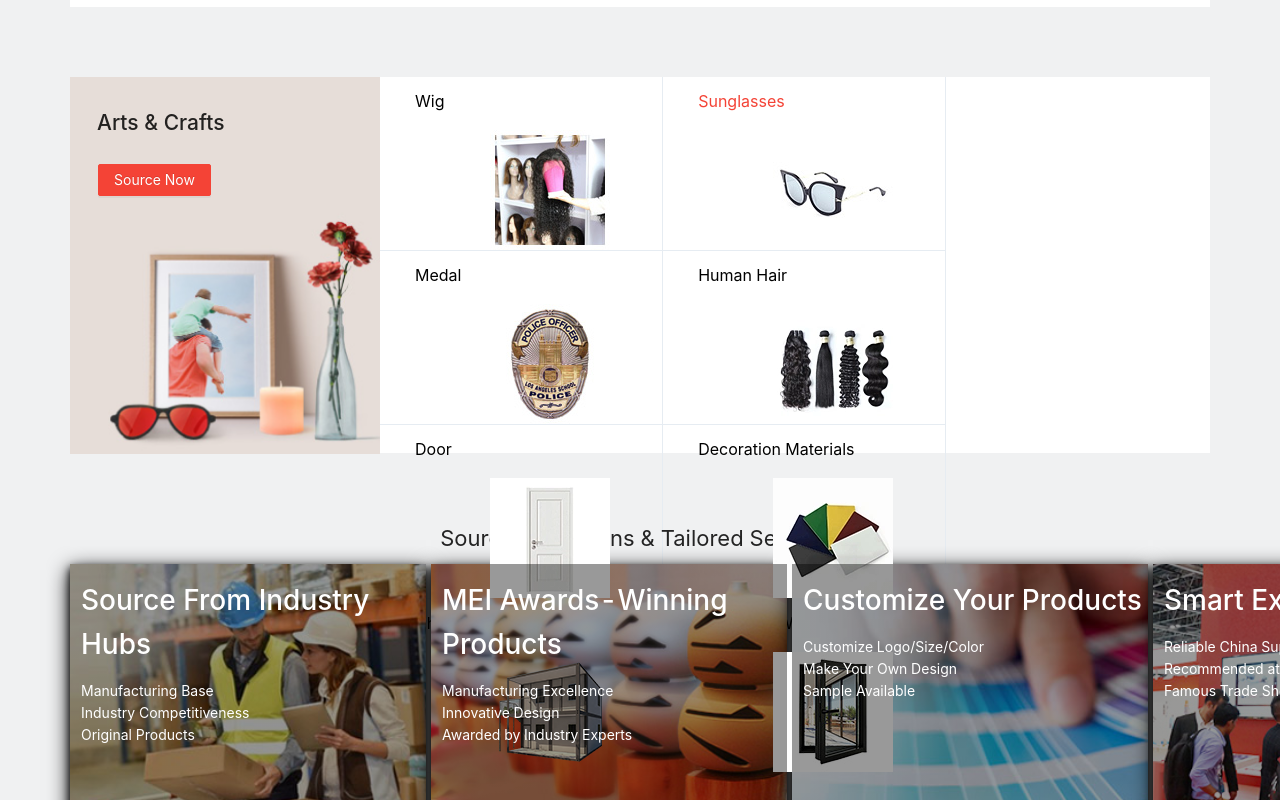
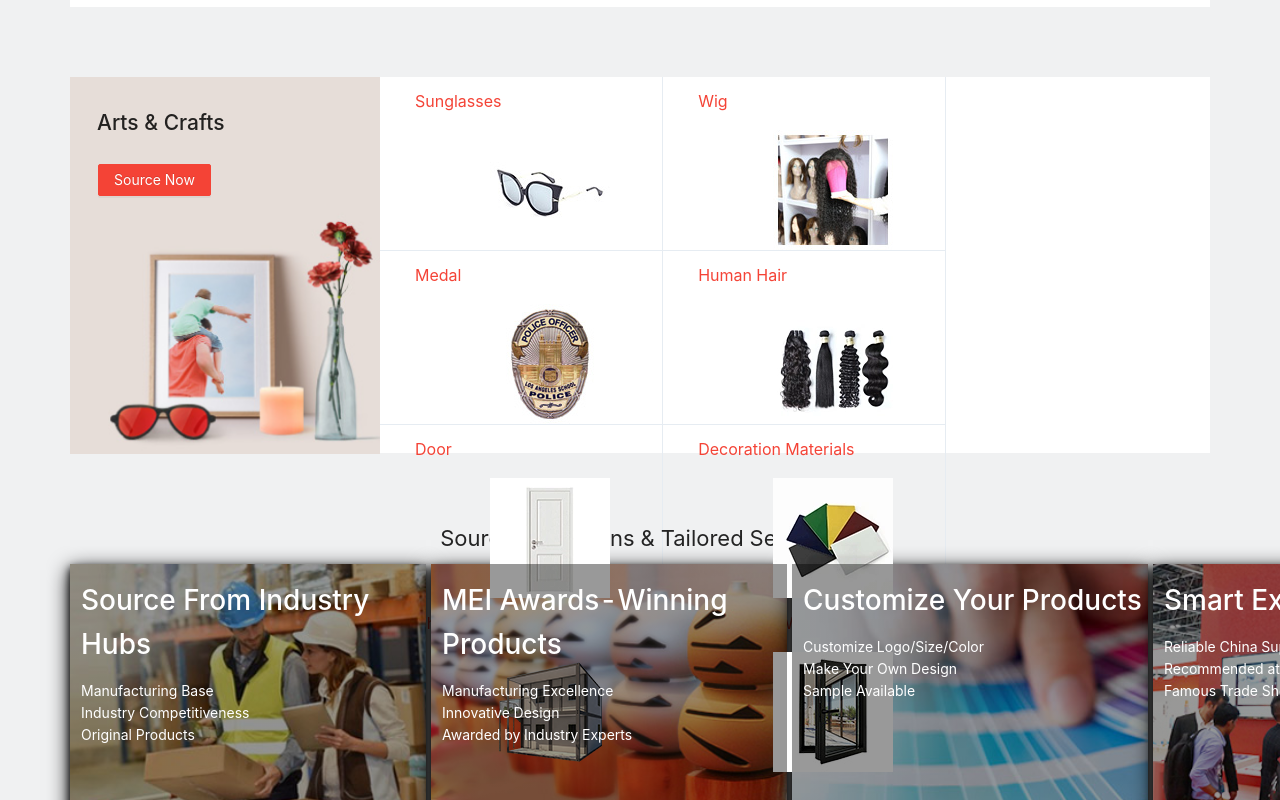
Before and after one commit to kimiakarbin/MainProject, a React (Create React App) app: page / in a window 1280 px wide. Shown: the part 1580-2380 px from the top of the page. Built offline with nearby package versions, Linux system fonts and the light colour scheme.

Commit message:
make industryBooth component dynomic

```diff
--- a/src/View/Home/IndustryBooth/IndustryBooth.js
+++ b/src/View/Home/IndustryBooth/IndustryBooth.js
@@ -14,6 +14,40 @@ import './Assets/Style.less';
 import { Link } from 'react-router-dom';
 
 const IndustryBooth = () => {
+    const Picture = [
+      {
+        Picture: Sunglasses,
+        Desc: "Sunglasses",
+      },
+      {
+        Picture: Wig,
+        Desc: "Wig",
+      },
+      {
+        Picture: Medal,
+        Desc: "Medal",
+      },
+      {
+        Picture: Human_Hair,
+        Desc: "Human Hair",
+      },
+      {
+        Picture: Door,
+        Desc: "Door",
+      },
+      {
+        Picture: Decoration_Materials,
+        Desc: "Decoration Materials",
+      },
+      {
+        Picture: China_Building,
+        Desc: "China Building",
+      },
+      {
+        Picture: Aluminum_Window,
+        Desc: "Aluminum Window",
+      },
+    ];
     return (
         <div className="Industry--Booth">
             <div className="Industry--Booth__Item">
@@ -34,74 +68,21 @@ const IndustryBooth = () => {
                 </Button>
             </div>
             <div className="Industry--Products">
-                <div className={clsx('Industry--Products__Item', 'BlackLink')}>
-                    <p>Wig</p>
-                    <img
-                        className="Industry--Products__Image"
-                        src={Wig}
-                        alt=""
-                    />
-                </div>
+                {Picture.map((value) => (
 
-                <div className={clsx('Industry--Products__Item', 'BlackLink')}>
+                     <div className={clsx('Industry--Products__Item', 'BlackLink')}>
                     <Link to="products">
-                        <p>Sunglasses</p>
+                        <p>{value.Desc}</p>
                         <img
                             className="Industry--Products__Image"
-                            src={Sunglasses}
+                            src={value.Picture}
                             alt=""
                         />
                     </Link>
                 </div>
 
-                <div className={clsx('Industry--Products__Item', 'BlackLink')}>
-                    <p>Medal</p>
-                    <img
-                        className="Industry--Products__Image"
-                        src={Medal}
-                        alt=""
-                    />
-                </div>
-                <div className={clsx('Industry--Products__Item', 'BlackLink')}>
-                    <p>Human Hair</p>
-                    <img
-                        className="Industry--Products__Image"
-                        src={Human_Hair}
-                        alt=""
-                    />
-                </div>
-                <div className={clsx('Industry--Products__Item', 'BlackLink')}>
-                    <p>Door</p>
-                    <img
-                        className="Industry--Products__Image"
-                        src={Door}
-                        alt=""
-                    />
-                </div>
-                <div className={clsx('Industry--Products__Item', 'BlackLink')}>
-                    <p>Decoration Materials</p>
-                    <img
-                        className="Industry--Products__Image"
-                        src={Decoration_Materials}
-                        alt=""
-                    />
-                </div>
-                <div className={clsx('Industry--Products__Item', 'BlackLink')}>
-                    <p>China Building</p>
-                    <img
-                        className="Industry--Products__Image"
-                        src={China_Building}
-                        alt=""
-                    />
-                </div>
-                <div className={clsx('Industry--Products__Item', 'BlackLink')}>
-                    <p>Aluminum Window</p>
-                    <img
-                        className="Industry--Products__Image"
-                        src={Aluminum_Window}
-                        alt=""
-                    />
-                </div>
+
+                ))};
             </div>
         </div>
     );
```
Also changed, not shown: 2 other files (tests, documents, lock files or other folders).
